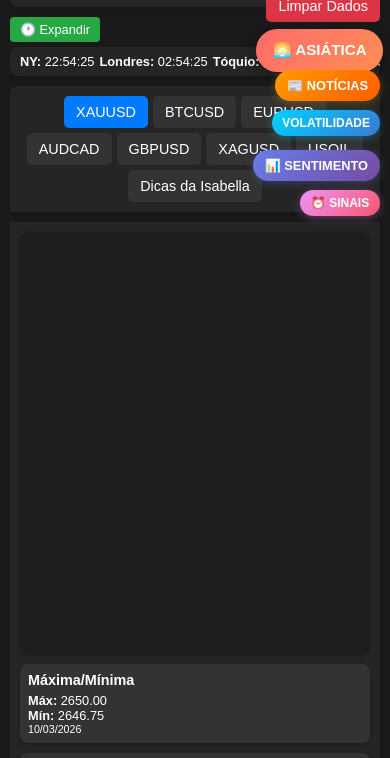
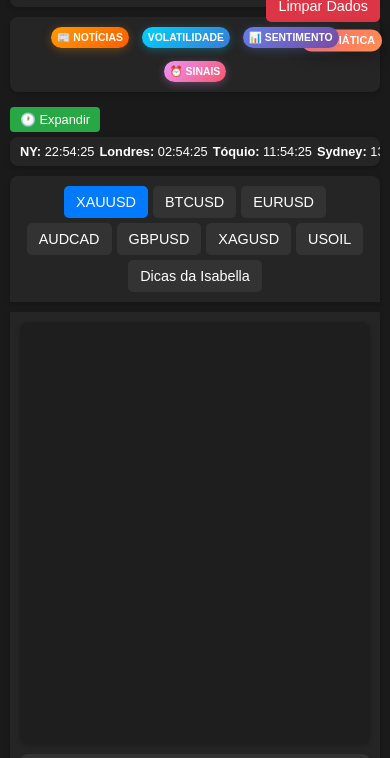
Before and after one commit to gothanectar/sinaispointer, a plain HTML site: page index.html in a window 390 px wide. Shown: the part 60-818 px from the top of the page. Drawn offline with Linux system fonts and the light colour scheme; a script that the page names is missing.

Commit message:
📱 Menu Direito Corrigido - Não Fixo na Tela
- Removido position: fixed de todos os botões do menu direito
- Botões agora fixos no site (não na tela)
- Criado container .menu-buttons para organização
- Layout responsivo para mobile:
  * Desktop: botões normais
  * Tablet: botões menores (0.7em)
  * Mobile: botões ultra compactos (0.65em)
- Economia de espaço significativa em celular
- Menu não ocupa mais espaço fixo na tela
- Botões organizados horizontalmente
- Melhor UX para dispositivos móveis
- Mantém funcionalidades intactas

```diff
--- a/index.html
+++ b/index.html
@@ -396,9 +396,9 @@
             animation: none;
         }
         #news-alert {
-            position: fixed;
-            top: 130px;
-            right: 10px;
+            position: relative;
+            top: auto;
+            right: auto;
             padding: 8px 12px;
             background: linear-gradient(135deg, #ff9a00, #ff5e00);
             color: white;
@@ -407,6 +407,7 @@
             cursor: pointer;
             font-size: 0.8em;
             font-weight: bold;
+            margin: 5px;
             z-index: 1000;
             transition: all 0.3s ease;
             box-shadow: 0 2px 10px rgba(255, 154, 0, 0.3);
@@ -418,9 +419,9 @@
             box-shadow: 0 4px 15px rgba(255, 154, 0, 0.5);
         }
         #volatility-indicator {
-            position: fixed;
-            top: 170px;
-            right: 10px;
+            position: relative;
+            top: auto;
+            right: auto;
             padding: 6px 10px;
             background: linear-gradient(135deg, #00d2ff, #3a7bd5);
             color: white;
@@ -429,6 +430,7 @@
             cursor: pointer;
             font-size: 0.75em;
             font-weight: bold;
+            margin: 5px;
             z-index: 1000;
             transition: all 0.3s ease;
             box-shadow: 0 2px 8px rgba(0, 210, 255, 0.3);
@@ -439,9 +441,9 @@
         .volatility-medium { background: linear-gradient(135deg, #ff9a00, #ff5e00); }
         .volatility-high { background: linear-gradient(135deg, #ff416c, #ff4b2b); animation: pulse 1s infinite; }
         #market-sentiment {
-            position: fixed;
-            top: 210px;
-            right: 10px;
+            position: relative;
+            top: auto;
+            right: auto;
             padding: 8px 12px;
             background: linear-gradient(135deg, #667eea, #764ba2);
             color: white;
@@ -450,6 +452,7 @@
             cursor: pointer;
             font-size: 0.8em;
             font-weight: bold;
+            margin: 5px;
             z-index: 1000;
             transition: all 0.3s ease;
             box-shadow: 0 2px 10px rgba(102, 126, 234, 0.3);
@@ -460,9 +463,9 @@
         .sentiment-bearish { background: linear-gradient(135deg, #ff416c, #ff4b2b); }
         .sentiment-neutral { background: linear-gradient(135deg, #636e72, #2d3436); }
         #signal-timer {
-            position: fixed;
-            top: 250px;
-            right: 10px;
+            position: relative;
+            top: auto;
+            right: auto;
             padding: 6px 10px;
             background: linear-gradient(135deg, #f093fb, #f5576c);
             color: white;
@@ -471,6 +474,7 @@
             cursor: pointer;
             font-size: 0.75em;
             font-weight: bold;
+            margin: 5px;
             z-index: 1000;
             transition: all 0.3s ease;
             box-shadow: 0 2px 8px rgba(240, 147, 251, 0.3);
@@ -545,6 +549,51 @@
         @media (min-width: 1024px) {
             .signals-grid {
                 grid-template-columns: repeat(3, 1fr);
+            }
+        }
+
+        /* Menu Buttons Container */
+        .menu-buttons {
+            display: flex;
+            flex-wrap: wrap;
+            justify-content: center;
+            gap: 8px;
+            margin-bottom: 15px;
+            padding: 10px;
+            background-color: #252525;
+            border-radius: 8px;
+            box-shadow: 0 2px 5px rgba(0, 0, 0, 0.2);
+        }
+
+        .light-mode .menu-buttons {
+            background-color: #fff;
+            box-shadow: 0 2px 5px rgba(0, 0, 0, 0.1);
+        }
+
+        /* Responsive para mobile - menu buttons */
+        @media (max-width: 768px) {
+            .menu-buttons {
+                gap: 5px;
+                padding: 8px;
+            }
+
+            .menu-buttons button {
+                font-size: 0.7em !important;
+                padding: 6px 8px !important;
+                min-width: 70px !important;
+            }
+        }
+
+        @media (max-width: 480px) {
+            .menu-buttons {
+                gap: 3px;
+                padding: 5px;
+            }
+
+            .menu-buttons button {
+                font-size: 0.65em !important;
+                padding: 4px 6px !important;
+                min-width: 60px !important;
             }
         }
 
@@ -634,14 +683,16 @@
 <body>
     <button id="theme-toggle">Modo Claro</button>
     <button id="clear-settings" style="position: fixed; top: 50px; right: 10px; padding: 8px 12px; background-color: #dc3545; color: white; border: none; border-radius: 5px; cursor: pointer; font-size: 0.9em; z-index: 1000;">Limpar Dados</button>
-    <button id="session-indicator">Carregando...</button>
-    <button id="news-alert">📰 NOTÍCIAS</button>
-    <button id="volatility-indicator">VOLATILIDADE</button>
-    <button id="market-sentiment">📊 SENTIMENTO</button>
-    <button id="signal-timer">⏰ SINAIS</button>
     <div class="container">
         <div class="header">
             <h1>TradePulse Enhanced</h1>
+        </div>
+        <div class="menu-buttons">
+            <button id="session-indicator">Carregando...</button>
+            <button id="news-alert">📰 NOTÍCIAS</button>
+            <button id="volatility-indicator">VOLATILIDADE</button>
+            <button id="market-sentiment">📊 SENTIMENTO</button>
+            <button id="signal-timer">⏰ SINAIS</button>
         </div>
         <div class="clocks-container">
             <button class="clocks-toggle" onclick="toggleClocks()">🕐 Relógios</button>
```
